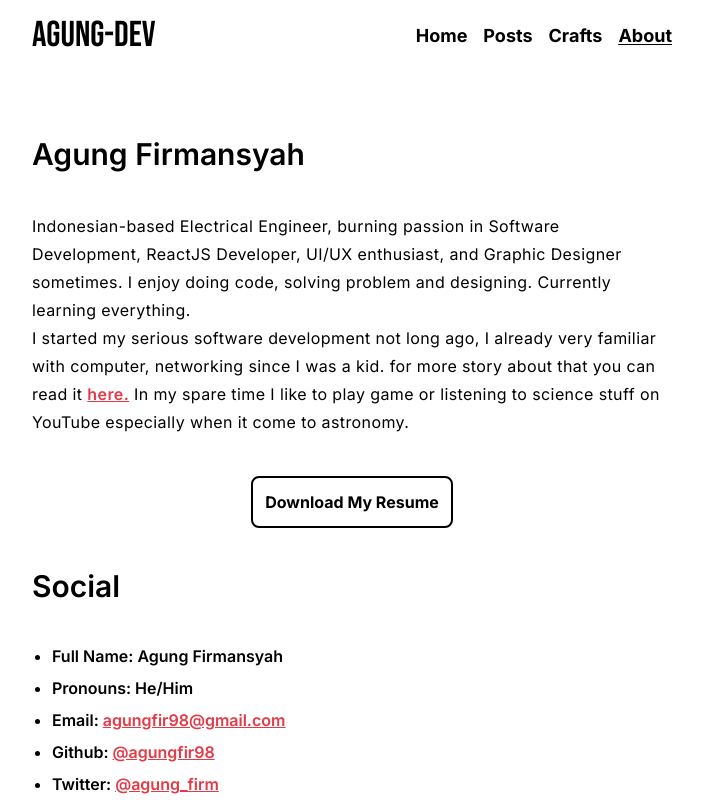
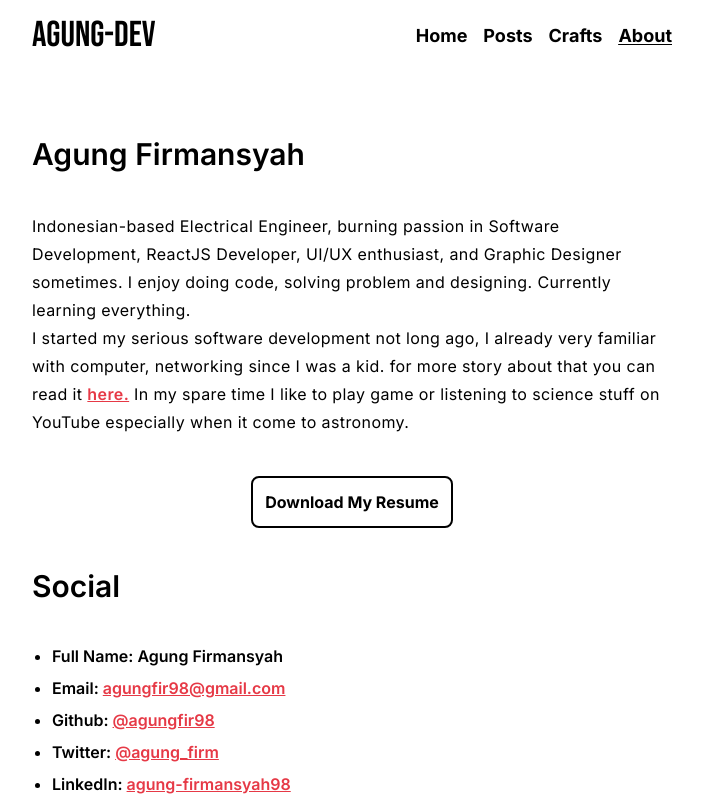
Before and after one commit to agungfir98/agungdev, a Next.js app: page /about in a window 1280 px wide. Shown: the top 800 px of the page, without its empty margins (288-991 px from the left). Built offline with nearby package versions, Linux system fonts and the light colour scheme.

Commit message:
remove unnecessary field

```diff
--- a/pages/about.tsx
+++ b/pages/about.tsx
@@ -47,15 +47,10 @@ const Posts: React.FC = () => {
               </a>
             </Link>
             <h2 className="text-3xl font-semibold">Social</h2>
-            <ul className="ml-5 flex flex-col gap-y-2" style={{listStyle: "disc"}}>
+            <ul className="ml-5 flex flex-col gap-y-2" style={{ listStyle: "disc" }}>
               <li>
                 <p className="font-semibold">
                   Full Name: Agung Firmansyah
-                </p>
-              </li>
-              <li>
-                <p className="font-semibold">
-                  Pronouns: He/Him
                 </p>
               </li>
               <li>
```
Also changed, not shown: 1 other file (tests, documents, lock files or other folders).
